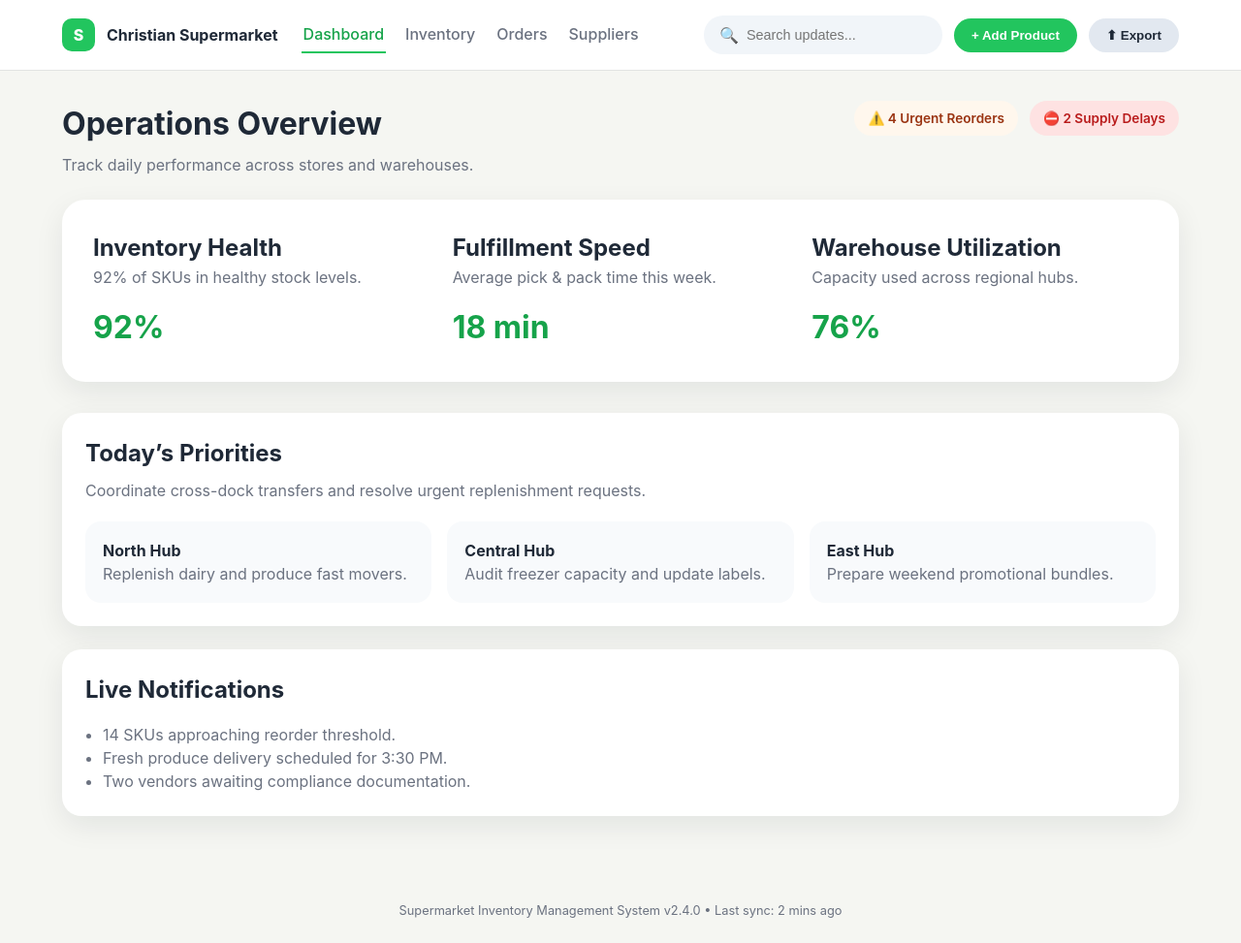
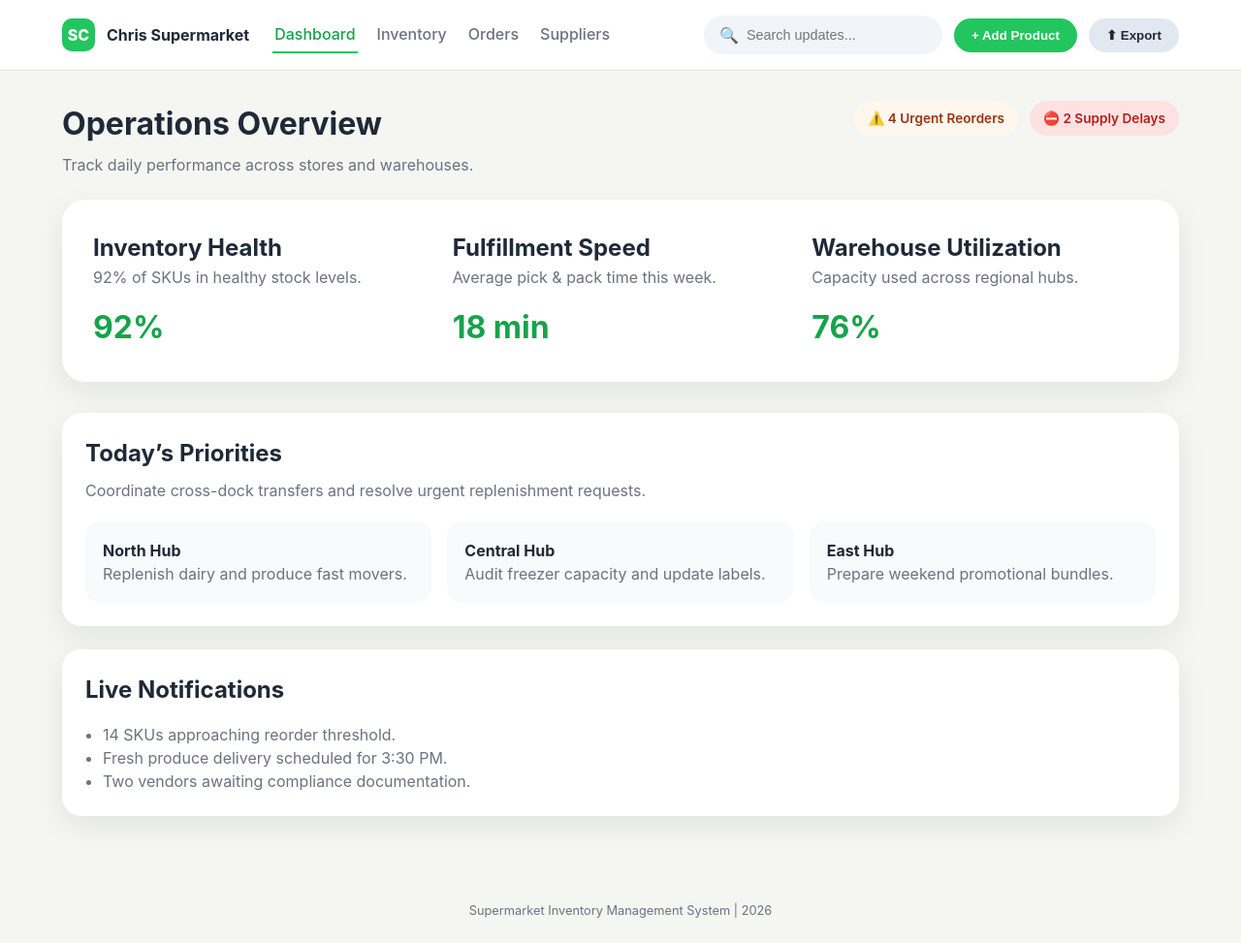
Before and after one commit to godfada-sa/webtech, a plain HTML site: page index.html in a window 1280 px wide. Shown: the whole page at 97% size. Drawn offline with Linux system fonts and the light colour scheme.

Commit message:
Update index.html

```diff
--- a/index.html
+++ b/index.html
@@ -3,7 +3,7 @@
 <head>
   <meta charset="UTF-8" />
   <meta name="viewport" content="width=device-width, initial-scale=1.0" />
-  <title>Dashboard - Supermarket OS</title>
+  <title>Dashboard - Supermarket</title>
   <link rel="stylesheet" href="css/style.css" />
 </head>
 <body>
@@ -11,8 +11,8 @@
     <header class="topbar">
       <div class="topbar-inner">
         <div class="brand">
-          <div class="brand-icon">S</div>
-          <span>Christian Supermarket</span>
+          <div class="brand-icon">SC</div>
+          <span>Chris Supermarket</span>
         </div>
         <nav class="nav-links">
           <a href="index.html" class="active">Dashboard</a>
@@ -91,7 +91,7 @@
     </main>
 
     <footer class="footer">
-      Supermarket Inventory Management System v2.4.0 • Last sync: 2 mins ago
+      Supermarket Inventory Management System | 2026
     </footer>
   </div>
 </body>
```
